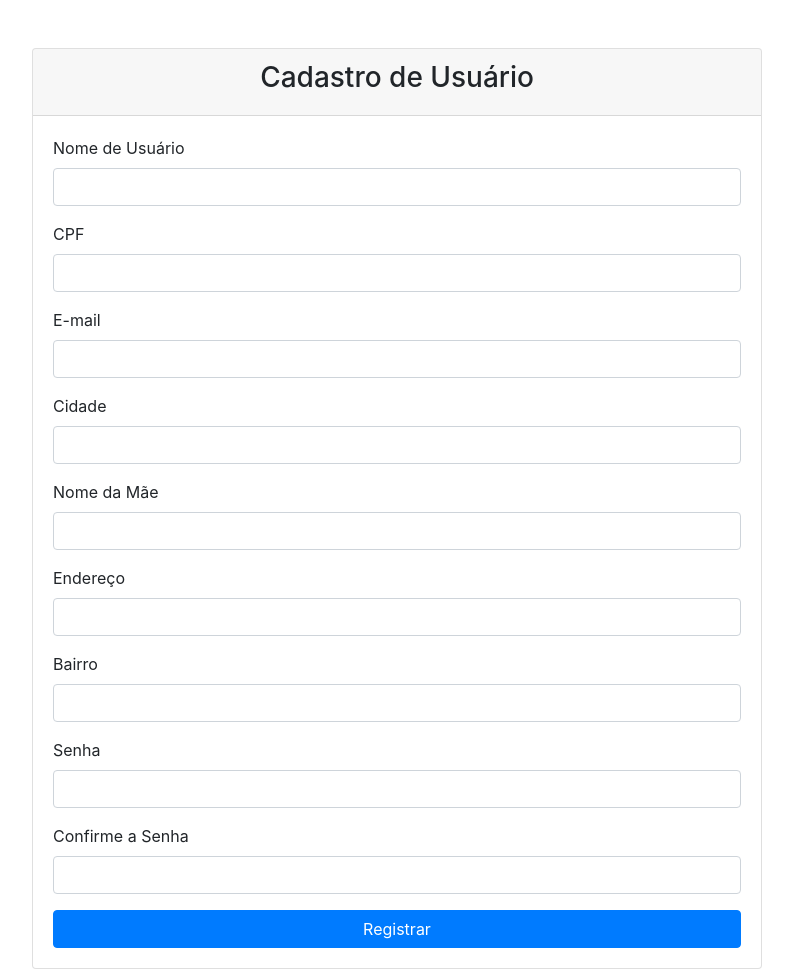
After one commit to xstellas2/Blog2024, a Django app: page /usuario/register/ in a window 1280 px wide. The commit adds this page. Shown: the whole page, without its empty margins (243-1036 px from the left). Run offline with Django 5.2, Linux system fonts and the light colour scheme; some libraries are stand-ins or nearby versions.

Commit message:
create page registrar

```diff
--- /dev/null
+++ b/usuarios/forms.py
@@ -0,0 +1,14 @@
+from django import forms
+from django.contrib.auth.forms import UserCreationForm
+from .models import UserBlog
+
+class UserBlogCreationForm(UserCreationForm):
+    cpf = forms.CharField(max_length=11, required=True, help_text="Digite seu CPF sem pontos ou traços.")
+    nome_cidade = forms.CharField(max_length=100, required=False)
+    nome_mae = forms.CharField(max_length=100, required=False)
+    endereco = forms.CharField(max_length=255, required=False)
+    nome_bairro = forms.CharField(max_length=100, required=False)
+
+    class Meta:
+        model = UserBlog
+        fields = ('username', 'cpf', 'email', 'password1', 'password2', 'nome_cidade', 'nome_mae', 'endereco', 'nome_bairro')
--- /dev/null
+++ b/usuarios/templates/usuarios/register.html
@@ -0,0 +1,121 @@
+<!DOCTYPE html>
+<html lang="en">
+<head>
+    <meta charset="UTF-8">
+    <meta name="viewport" content="width=device-width, initial-scale=1.0">
+    <title>Cadastro</title>
+    <link rel="stylesheet" href="https://stackpath.bootstrapcdn.com/bootstrap/4.3.1/css/bootstrap.min.css">
+</head>
+<body>
+    <div class="container mt-5">
+        <div class="row justify-content-center">
+            <div class="col-md-8">
+                <div class="card">
+                    <div class="card-header text-center">
+                        <h3>Cadastro de Usuário</h3>
+                    </div>
+                    <div class="card-body">
+                        <form method="POST">
+                            {% csrf_token %}
+
+                            <div class="form-group">
+                                <label for="username">Nome de Usuário</label>
+                                <input type="text" name="username" id="username" class="form-control" required>
+                                {% if form.username.errors %}
+                                    <div class="text-danger">
+                                        {{ form.username.errors.0 }}
+                                    </div>
+                                {% endif %}
+                            </div>
+
+                            <div class="form-group">
+                                <label for="cpf">CPF</label>
+                                <input type="text" name="cpf" id="cpf" class="form-control" maxlength="11" required>
+                                {% if form.cpf.errors %}
+                                    <div class="text-danger">
+                                        {{ form.cpf.errors.0 }}
+                                    </div>
+                                {% endif %}
+                            </div>
+
+                            <div class="form-group">
+                                <label for="email">E-mail</label>
+                                <input type="email" name="email" id="email" class="form-control" required>
+                                {% if form.email.errors %}
+                                    <div class="text-danger">
+                                        {{ form.email.errors.0 }}
+                                    </div>
+                                {% endif %}
+                            </div>
+
+                            <div class="form-group">
+                                <label for="nome_cidade">Cidade</label>
+                                <input type="text" name="nome_cidade" id="nome_cidade" class="form-control">
+                                {% if form.nome_cidade.errors %}
+                                    <div class="text-danger">
+                                        {{ form.nome_cidade.errors.0 }}
+                                    </div>
+                                {% endif %}
+                            </div>
+
+                            <div class="form-group">
+                                <label for="nome_mae">Nome da Mãe</label>
+                                <input type="text" name="nome_mae" id="nome_mae" class="form-control">
+                                {% if form.nome_mae.errors %}
+                                    <div class="text-danger">
+                                        {{ form.nome_mae.errors.0 }}
+                                    </div>
+                                {% endif %}
+                            </div>
+
+                            <div class="form-group">
+                                <label for="endereco">Endereço</label>
+                                <input type="text" name="endereco" id="endereco" class="form-control">
+                                {% if form.endereco.errors %}
+                                    <div class="text-danger">
+                                        {{ form.endereco.errors.0 }}
+                                    </div>
+                                {% endif %}
+                            </div>
+
+                            <div class="form-group">
+                                <label for="nome_bairro">Bairro</label>
+                                <input type="text" name="nome_bairro" id="nome_bairro" class="form-control">
+                                {% if form.nome_bairro.errors %}
+                                    <div class="text-danger">
+                                        {{ form.nome_bairro.errors.0 }}
+                                    </div>
+                                {% endif %}
+                            </div>
+
+                            <div class="form-group">
+                                <label for="password1">Senha</label>
+                                <input type="password" name="password1" id="password1" class="form-control" required>
+                                {% if form.password1.errors %}
+                                    <div class="text-danger">
+                                        {{ form.password1.errors.0 }}
+                                    </div>
+                                {% endif %}
+                            </div>
+
+                            <div class="form-group">
+                                <label for="password2">Confirme a Senha</label>
+                                <input type="password" name="password2" id="password2" class="form-control" required>
+                                {% if form.password2.errors %}
+                                    <div class="text-danger">
+                                        {{ form.password2.errors.0 }}
+                                    </div>
+                                {% endif %}
+                            </div>
+
+                            <button type="submit" class="btn btn-primary btn-block">Registrar</button>
+                        </form>
+
+
+                    </div>
+                </div>
+            </div>
+        </div>
+    </div>
+</body>
+</html>
--- a/usuarios/urls.py
+++ b/usuarios/urls.py
@@ -1,8 +1,10 @@
 from django.urls import path
-from .views import login_view, logout_view
+from .views import login_view, logout_view,register
 
 app_name = 'usuarios'
 urlpatterns = [
     path('login/', login_view, name='login'),
     path('logout/', logout_view, name='logout'),
+    path('register/', register, name='cadastrar_usuario'),
+
 ]
--- a/usuarios/views.py
+++ b/usuarios/views.py
@@ -1,6 +1,9 @@
 from django.contrib.auth import authenticate, login, logout
 from django.shortcuts import render, redirect
 from django.contrib import messages
+from django.shortcuts import render, redirect
+from django.contrib import messages
+from .forms import UserBlogCreationForm
 
 def login_view(request):
     if request.method == 'POST':
@@ -21,3 +24,17 @@ def login_view(request):
 def logout_view(request):
     logout(request)
     return redirect('usuarios:login')
+
+
+
+def register(request):
+    if request.method == 'POST':
+        form = UserBlogCreationForm(request.POST)
+        if form.is_valid():
+            form.save()
+            messages.success(request, 'Cadastro realizado com sucesso! Você já pode fazer login.')
+            return redirect('usuarios:login')
+    else:
+        form = UserBlogCreationForm()
+
+    return render(request, 'usuarios/register.html', {'form': form})
```
Also changed, not shown: usuarios/templates/usuarios/login.html (+8 -0 lines).
